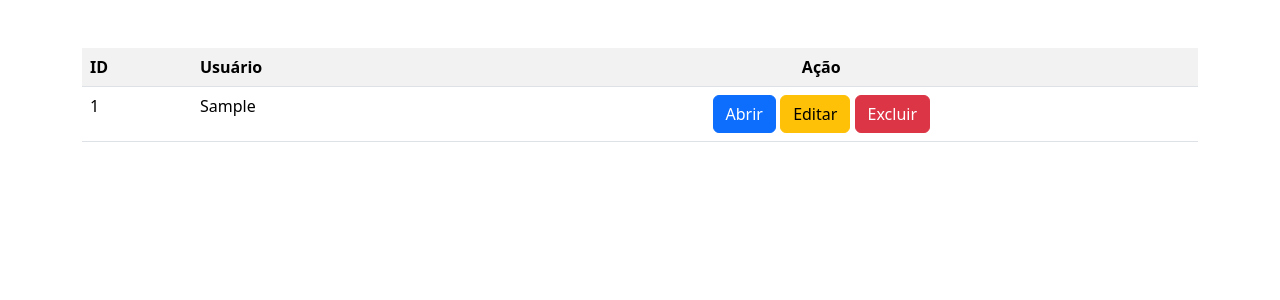
After one commit to ismarsi-matheus/login, a PHP site: page /tela_usuario.php in a window 1280 px wide. The commit adds this page. Shown: the top 300 px of the page. Run offline with PHP 8.4, Linux system fonts and the light colour scheme; tables that the repository leaves empty or names only in its code hold one stand-in row (values such as "Sample post").

Commit message:
listagem

```diff
--- a/auxlogin.php
+++ b/auxlogin.php
@@ -23,7 +23,7 @@ $consulta_usuario_senha='SELECT * FROM tb_usuario where usuario ="'.$user_form .
 $resultado =$banco ->query($consulta_usuario_senha)->fetch();
 
 if (!empty($resultado)&& $resultado != false){
-    header('location:login_sucesso.php');
+    header('location:tela_usuario.php');
 } else{
     header('location:index.php');
 }
--- a/esqueci_senha.php
+++ b/esqueci_senha.php
@@ -39,7 +39,7 @@
             <label for="senha">ALTERAR SENHA:</label>
             <input type="password" class="form-control" name="senha" required>
 
-            <input type="submit" class="btn btn-success">
+            <input type="submit" class="btn btn-success mt-3">
         </form>
 
 
--- a/login_sucesso.php
+++ /dev/null
@@ -1 +0,0 @@
-<h1>DEU CERTO </h1>
--- /dev/null
+++ b/tela_usuario.php
@@ -0,0 +1,34 @@
+<link href="https://cdn.jsdelivr.net/npm/bootstrap@5.3.3/dist/css/bootstrap.min.css" rel="stylesheet" integrity="sha384-QWTKZyjpPEjISv5WaRU9OFeRpok6YctnYmDr5pNlyT2bRjXh0JMhjY6hW+ALEwIH" crossorigin="anonymous">
+
+<?php
+$dsn = 'mysql:dbname=db_login;host=127.0.0.1';
+$user = 'root';
+$password = '';
+
+$banco = new PDO($dsn, $user, $password);
+
+$select = "SELECT * FROM tb_usuario";
+$resultado = $banco->query($select)->fetchAll();
+?>
+
+<main class="container my-5">
+    <table class="table table-striped">
+        <tr>
+            <th>ID</th>
+            <th>Usuário</th>
+            <th class="text-center">Ação</th>
+        </tr>
+
+        <?php foreach ($resultado as $linha) { ?>
+            <tr>
+                <td><?= $linha['id'] ?></td>
+                <td><?= $linha['usuario'] ?></td>
+                <td class="text-center">
+                    <a class="btn btn-primary" href="./usuario_detalhes.php?id=<?= $linha['id'] ?>">Abrir</a>
+                    <a class="btn btn-warning" href="./formulario_editar_usuario.php?id=<?= $linha['id'] ?>">Editar</a>
+                    <a class="btn btn-danger" href="./usuario_deletar.php?id=<?= $linha['id'] ?>">Excluir</a>
+                </td>
+            </tr>
+        <?php } ?>
+    </table>
+</main>
```
